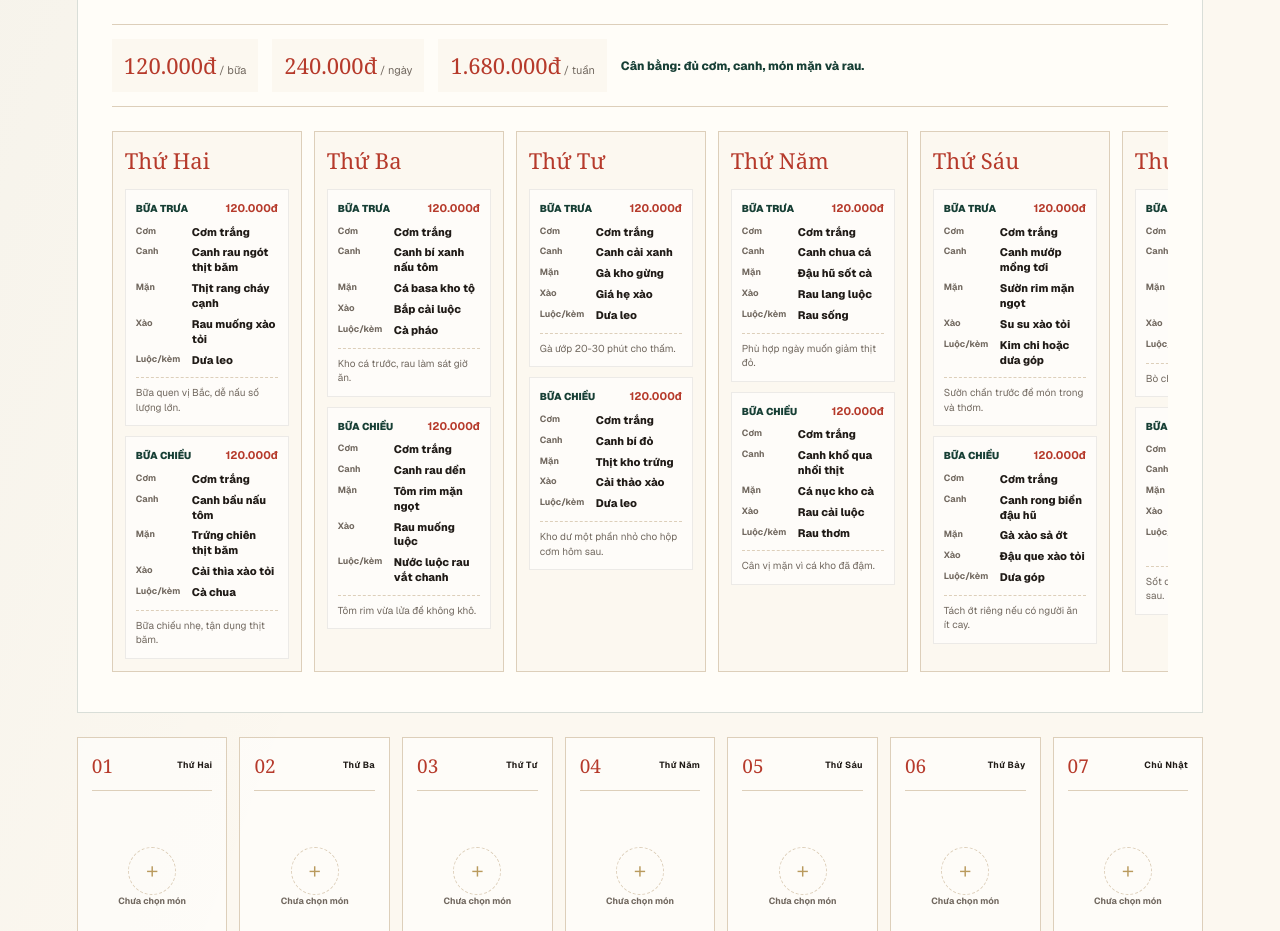
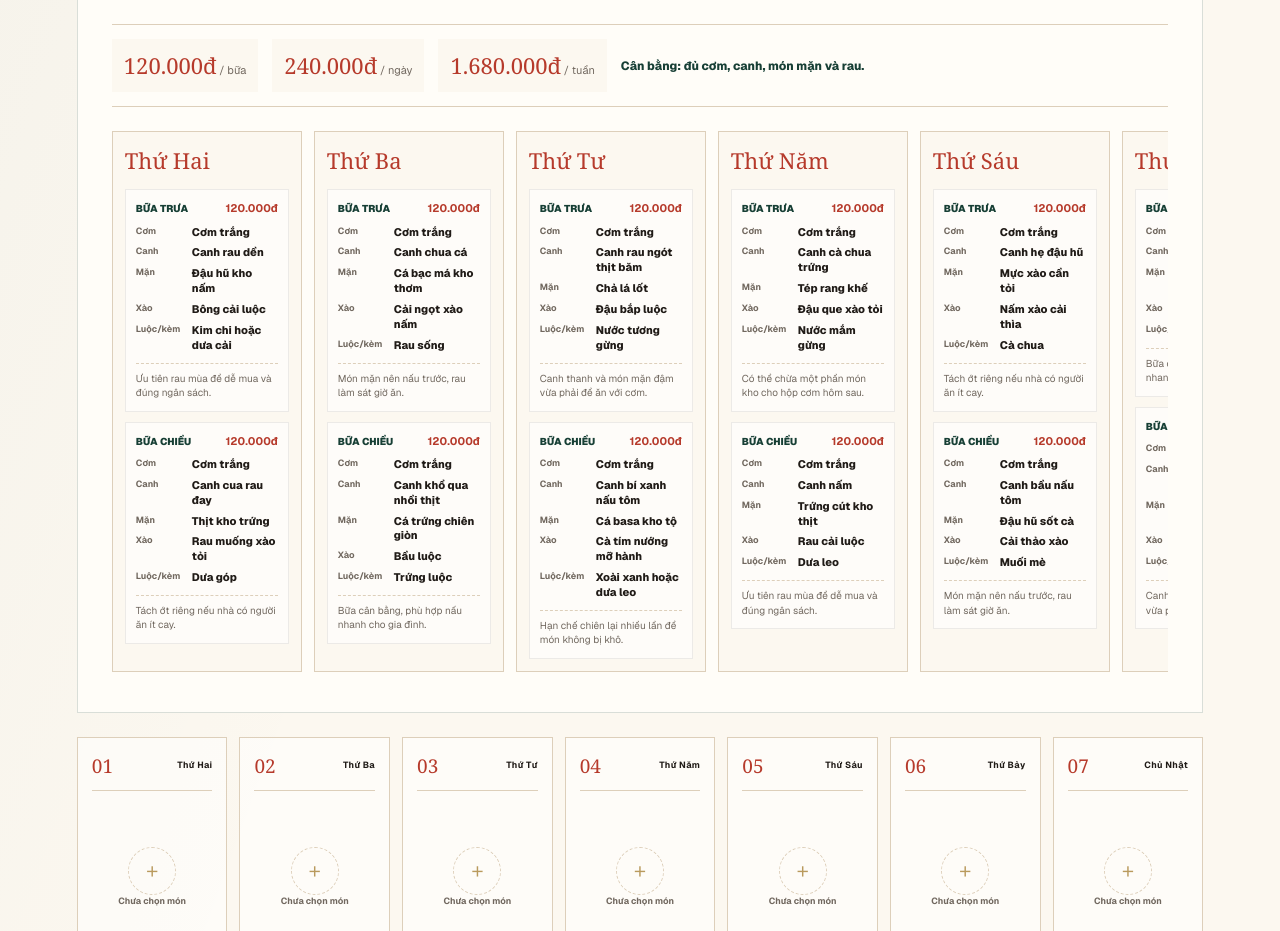
Before and after one commit to minhphu1509-cpu/angihomnay, a Next.js app: page / in a window 1280 px wide. Shown: the part 4580-5511 px from the top of the page. Built offline with nearby package versions, Linux system fonts and the light colour scheme.

Commit message:
feat: randomize weekly Vietnamese tray menus

```diff
--- a/app/planner.ts
+++ b/app/planner.ts
@@ -43,6 +43,12 @@ export type VietnameseTrayDay = {
   day: PlannerDay;
   lunch: VietnameseTrayMeal;
   dinner: VietnameseTrayMeal;
+};
+
+export type VietnameseTrayHistory = {
+  savory: string[];
+  soup: string[];
+  vegetable: string[];
 };
 
 export const createEmptyPlanner = (): PlannerSlot[] =>
@@ -121,25 +127,126 @@ export const createSamplePlanner = (allRecipes: Recipe[]): PlannerSlot[] => {
   }));
 };
 
-const lunchMeals: Omit<VietnameseTrayMeal, "session">[] = [
-  { rice: "Cơm trắng", soup: "Canh rau ngót thịt băm", savory: "Thịt rang cháy cạnh", vegetable: "Rau muống xào tỏi", boiled: "Dưa leo", note: "Bữa quen vị Bắc, dễ nấu số lượng lớn." },
-  { rice: "Cơm trắng", soup: "Canh bí xanh nấu tôm", savory: "Cá basa kho tộ", vegetable: "Bắp cải luộc", boiled: "Cà pháo", note: "Kho cá trước, rau làm sát giờ ăn." },
-  { rice: "Cơm trắng", soup: "Canh cải xanh", savory: "Gà kho gừng", vegetable: "Giá hẹ xào", boiled: "Dưa leo", note: "Gà ướp 20-30 phút cho thấm." },
-  { rice: "Cơm trắng", soup: "Canh chua cá", savory: "Đậu hũ sốt cà", vegetable: "Rau lang luộc", boiled: "Rau sống", note: "Phù hợp ngày muốn giảm thịt đỏ." },
-  { rice: "Cơm trắng", soup: "Canh mướp mồng tơi", savory: "Sườn rim mặn ngọt", vegetable: "Su su xào tỏi", boiled: "Kim chi hoặc dưa góp", note: "Sườn chần trước để món trong và thơm." },
-  { rice: "Cơm trắng", soup: "Canh khoai tây cà rốt", savory: "Bò xào hành cần", vegetable: "Đậu que luộc", boiled: "Trứng luộc", note: "Bò chỉ xào nhanh để mềm." },
-  { rice: "Cơm trắng", soup: "Canh cải chua", savory: "Cá diêu hồng chiên", vegetable: "Đậu bắp luộc", boiled: "Nước mắm gừng", note: "Cá lau thật khô trước khi chiên." },
+const soups = [
+  "Canh rau ngót thịt băm",
+  "Canh bí xanh nấu tôm",
+  "Canh cải xanh",
+  "Canh chua cá",
+  "Canh mướp mồng tơi",
+  "Canh khoai tây cà rốt",
+  "Canh cải chua",
+  "Canh bầu nấu tôm",
+  "Canh rau dền",
+  "Canh bí đỏ",
+  "Canh khổ qua nhồi thịt",
+  "Canh rong biển đậu hũ",
+  "Canh nấm",
+  "Canh chua rau muống",
+  "Canh cua rau đay",
+  "Canh cải ngọt nấu thịt",
+  "Canh thiên lý nấu tôm",
+  "Canh cà chua trứng",
+  "Canh hẹ đậu hũ",
+  "Canh bắp cải cuộn thịt",
 ];
 
-const dinnerMeals: Omit<VietnameseTrayMeal, "session">[] = [
-  { rice: "Cơm trắng", soup: "Canh bầu nấu tôm", savory: "Trứng chiên thịt băm", vegetable: "Cải thìa xào tỏi", boiled: "Cà chua", note: "Bữa chiều nhẹ, tận dụng thịt băm." },
-  { rice: "Cơm trắng", soup: "Canh rau dền", savory: "Tôm rim mặn ngọt", vegetable: "Rau muống luộc", boiled: "Nước luộc rau vắt chanh", note: "Tôm rim vừa lửa để không khô." },
-  { rice: "Cơm trắng", soup: "Canh bí đỏ", savory: "Thịt kho trứng", vegetable: "Cải thảo xào", boiled: "Dưa leo", note: "Kho dư một phần nhỏ cho hộp cơm hôm sau." },
-  { rice: "Cơm trắng", soup: "Canh khổ qua nhồi thịt", savory: "Cá nục kho cà", vegetable: "Rau cải luộc", boiled: "Rau thơm", note: "Cân vị mặn vì cá kho đã đậm." },
-  { rice: "Cơm trắng", soup: "Canh rong biển đậu hũ", savory: "Gà xào sả ớt", vegetable: "Đậu que xào tỏi", boiled: "Dưa góp", note: "Tách ớt riêng nếu có người ăn ít cay." },
-  { rice: "Cơm trắng", soup: "Canh nấm", savory: "Cá thu sốt cà", vegetable: "Bông cải luộc", boiled: "Nước tương gừng", note: "Sốt cà nấu trước, cá cho vào sau." },
-  { rice: "Cơm trắng", soup: "Canh chua rau muống", savory: "Thịt kho tiêu", vegetable: "Mướp xào giá", boiled: "Xoài xanh hoặc dưa leo", note: "Bữa cuối tuần gọn, ít món chiên." },
+const savoryDishes = [
+  "Thịt rang cháy cạnh",
+  "Cá basa kho tộ",
+  "Gà kho gừng",
+  "Đậu hũ sốt cà",
+  "Sườn rim mặn ngọt",
+  "Bò xào hành cần",
+  "Cá diêu hồng chiên",
+  "Trứng chiên thịt băm",
+  "Tôm rim mặn ngọt",
+  "Thịt kho trứng",
+  "Cá nục kho cà",
+  "Gà xào sả ớt",
+  "Cá thu sốt cà",
+  "Thịt kho tiêu",
+  "Đậu hũ kho nấm",
+  "Cá rô kho nghệ",
+  "Thịt băm chưng mắm tép",
+  "Gà rim nước mắm",
+  "Chả lá lốt",
+  "Cá bạc má kho thơm",
+  "Trứng cút kho thịt",
+  "Tép rang khế",
+  "Mực xào cần tỏi",
+  "Cá trứng chiên giòn",
 ];
+
+const vegetables = [
+  "Rau muống xào tỏi",
+  "Bắp cải luộc",
+  "Giá hẹ xào",
+  "Rau lang luộc",
+  "Su su xào tỏi",
+  "Đậu que luộc",
+  "Đậu bắp luộc",
+  "Cải thìa xào tỏi",
+  "Rau muống luộc",
+  "Cải thảo xào",
+  "Rau cải luộc",
+  "Đậu que xào tỏi",
+  "Bông cải luộc",
+  "Mướp xào giá",
+  "Cải ngọt xào nấm",
+  "Bí đỏ xào tỏi",
+  "Cà tím nướng mỡ hành",
+  "Bầu luộc",
+  "Rau dền luộc",
+  "Nấm xào cải thìa",
+];
+
+const sideDishes = [
+  "Dưa leo",
+  "Cà pháo",
+  "Rau sống",
+  "Dưa góp",
+  "Trứng luộc",
+  "Nước mắm gừng",
+  "Cà chua",
+  "Nước luộc rau vắt chanh",
+  "Rau thơm",
+  "Nước tương gừng",
+  "Xoài xanh hoặc dưa leo",
+  "Đậu phộng rang",
+  "Kim chi hoặc dưa cải",
+  "Muối mè",
+];
+
+const mealNotes = [
+  "Ưu tiên rau mùa để dễ mua và đúng ngân sách.",
+  "Món mặn nên nấu trước, rau làm sát giờ ăn.",
+  "Có thể chừa một phần món kho cho hộp cơm hôm sau.",
+  "Tách ớt riêng nếu nhà có người ăn ít cay.",
+  "Bữa cân bằng, phù hợp nấu nhanh cho gia đình.",
+  "Canh thanh và món mặn đậm vừa phải để ăn với cơm.",
+  "Hạn chế chiên lại nhiều lần để món không bị khô.",
+];
+
+const hashSeed = (value: string) =>
+  [...value].reduce((hash, character) => {
+    const nextHash = (hash << 5) - hash + character.charCodeAt(0);
+    return nextHash >>> 0;
+  }, 2166136261);
+
+const createSeededRandom = (seed: number) => {
+  let value = seed || 1;
+  return () => {
+    value = (value * 1664525 + 1013904223) % 4294967296;
+    return value / 4294967296;
+  };
+};
+
+const shuffled = <T,>(items: T[], random: () => number, blocked: string[] = []) => {
+  const blockedSet = new Set(blocked);
+  const preferred = items.filter((item) => !blockedSet.has(String(item)));
+  const fallback = items.filter((item) => blockedSet.has(String(item)));
+  return [...preferred, ...fallback].sort(() => random() - 0.5);
+};
 
 const budgetBandFor = (budgetPerPerson: number) => {
   if (budgetPerPerson < 30000) return "Tiết kiệm: ưu tiên trứng, đậu, cá nhỏ, rau mùa.";
@@ -148,12 +255,44 @@ const budgetBandFor = (budgetPerPerson: number) => {
   return "Nâng cấp: có thể thêm trái cây, món phụ hoặc phần đạm tốt hơn.";
 };
 
-export const buildVietnameseTrayWeek = (): VietnameseTrayDay[] =>
-  plannerDays.map((day, index) => ({
+export const buildVietnameseTrayWeek = (
+  seed = "default-week",
+  previousHistory?: Partial<VietnameseTrayHistory>,
+): VietnameseTrayDay[] => {
+  const random = createSeededRandom(hashSeed(seed));
+  const soupPlan = shuffled(soups, random, previousHistory?.soup).slice(0, 14);
+  const savoryPlan = shuffled(savoryDishes, random, previousHistory?.savory).slice(0, 14);
+  const vegetablePlan = shuffled(vegetables, random, previousHistory?.vegetable).slice(0, 14);
+  const sidePlan = shuffled(sideDishes, random);
+  const notePlan = shuffled(mealNotes, random);
+
+  const buildMeal = (index: number, session: VietnameseMealSession): VietnameseTrayMeal => ({
+    session,
+    rice: "Cơm trắng",
+    soup: soupPlan[index],
+    savory: savoryPlan[index],
+    vegetable: vegetablePlan[index],
+    boiled: sidePlan[index % sidePlan.length],
+    note: notePlan[index % notePlan.length],
+  });
+
+  return plannerDays.map((day, index) => ({
     day,
-    lunch: { session: "Bữa trưa", ...lunchMeals[index] },
-    dinner: { session: "Bữa chiều", ...dinnerMeals[index] },
+    lunch: buildMeal(index * 2, "Bữa trưa"),
+    dinner: buildMeal(index * 2 + 1, "Bữa chiều"),
   }));
+};
+
+export const summarizeVietnameseTrayHistory = (
+  week: VietnameseTrayDay[],
+): VietnameseTrayHistory => {
+  const meals = week.flatMap((day) => [day.lunch, day.dinner]);
+  return {
+    soup: meals.map((meal) => meal.soup),
+    savory: meals.map((meal) => meal.savory),
+    vegetable: meals.map((meal) => meal.vegetable),
+  };
+};
 
 export const estimateMealBudget = (diners: number, budgetPerPerson: number) => ({
   perMeal: diners * budgetPerPerson,
```
